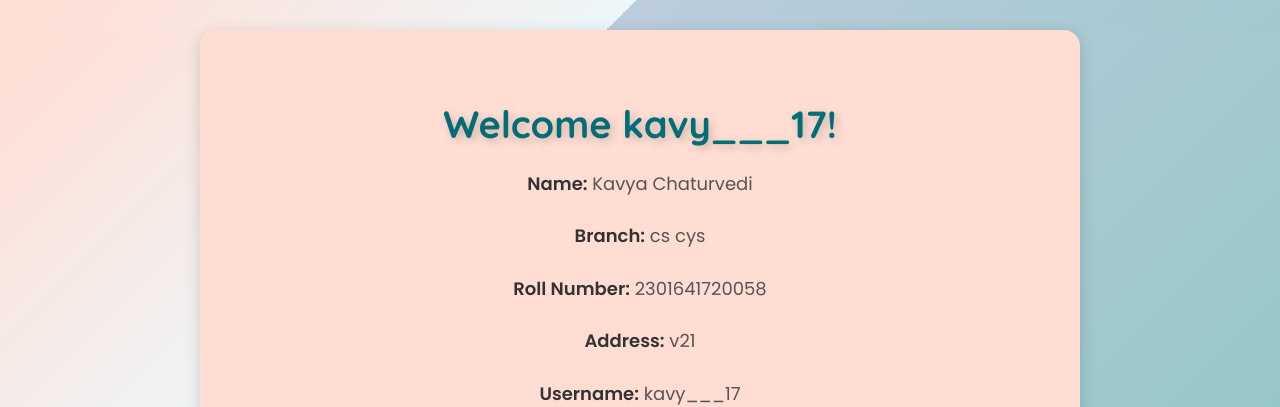
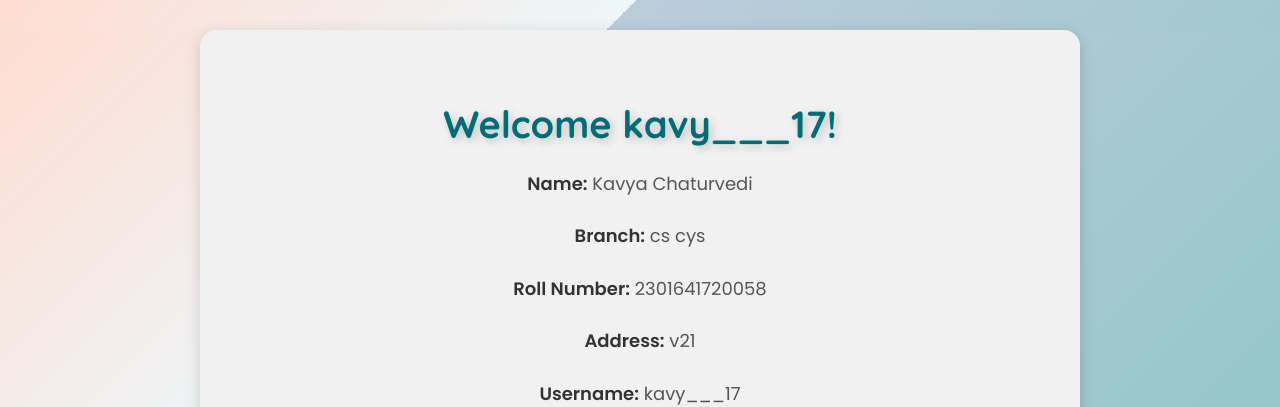
Before and after one commit to ankit-prabhavak/FaceRecognitionUnifiedInterfaceTechnoloy, a Flask app: page /welcome in a window 1280 px wide. Shown: the top 407 px of the page. Run offline with Flask 3, Linux system fonts and the light colour scheme; a user stored in the database is signed in; data comes from the database, SQL or seed files in the repository; both versions use the stored data as it was after the commit.

Commit message:
Updated CSS
Changed the background color of all the forms and container.

```diff
--- a/static/Login.css
+++ b/static/Login.css
@@ -38,7 +38,7 @@ h1 {
 
 /* Form container styling */
 form {
-    background-color: #ffffff;
+    background-color: #f1f1f1;
     padding: 30px;
     border-radius: 12px;
     box-shadow: 0 6px 12px rgba(0, 0, 0, 0.1);
@@ -120,7 +120,7 @@ button:active {
 /* Link styling */
 a {
     text-decoration: none;
-    color: #006D77;
+    color: whitesmoke;
     font-size: 14px;
     display: block;
     margin-top: 15px;
--- a/static/Logout.css
+++ b/static/Logout.css
@@ -77,7 +77,7 @@ a:hover {
     max-width: 900px;
     margin: 0 auto;
     padding: 30px;
-    background-color: #FFDDD2; /* Soft peach container background */
+    background-color: #f1f1f1; /* Soft peach container background */
     box-shadow: 0 8px 24px rgba(0, 0, 0, 0.15);
     border-radius: 15px;
     text-align: center;
--- a/static/RegisterPage.css
+++ b/static/RegisterPage.css
@@ -1,7 +1,7 @@
 /* General body styling */
 body {
     font-family: Arial, sans-serif;
-    background: linear-gradient(135deg, #FFDDD2 0%, #EDF6F9 30%, #BCCCDC 0%, #83C5BE 100%);
+    background: linear-gradient(135deg, #E29578 0%, #83C5BE 30%, #FFDDD2 0%, #006D77 100%);
     margin: 0;
     padding: 0;
     display: flex;
@@ -16,7 +16,7 @@ body {
 
 /* Header styling */
 h1 {
-    color: #006D77;  /* Rich teal */
+    color: whitesmoke;  /* Rich teal */
     font-size: 36px;
     margin-bottom: 20px;
     text-align: center;
@@ -39,7 +39,7 @@ h1 {
 
 /* Form container styling */
 form {
-    background-color: #FFDDD2;  /* Pale peach background */
+    background-color: #f1f1f1;  /* Pale peach background */
     padding: 30px;
     border-radius: 12px;
     box-shadow: 0 8px 15px rgba(0, 0, 0, 0.2);
--- a/static/welcome.css
+++ b/static/welcome.css
@@ -59,7 +59,7 @@ strong {
     max-width: 800px;
     margin: 30px auto;
     padding: 40px;
-    background-color: #FFDDD2; /* Pale peach background for the container */
+    background-color: #f1f1f1; /* Pale peach background for the container */
     box-shadow: 0 4px 16px rgba(0, 0, 0, 0.15); /* Slightly more shadow for depth */
     border-radius: 16px;
     text-align: center;
--- a/templates/home.html
+++ b/templates/home.html
@@ -15,7 +15,7 @@
         <!-- Add logo image here -->
         <img class="logo" src="/static/Logo.jpg" alt="FRUIT Logo" class="logo">
 
-        <h1><b>FACE RECOGNITION UNIFIED INTERFACE TECHNOLOGY AND SERVICES (FRUITS)</b></h1>
+        <h1><b>FACE RECOGNITION UNIFIED INTERFACE TECHNOLOGY AND SERVICES</b></h1>
 
         <p>
 
```
Also changed, not shown: instance/users.db, static/images/kavy___17_profile.png (added).
